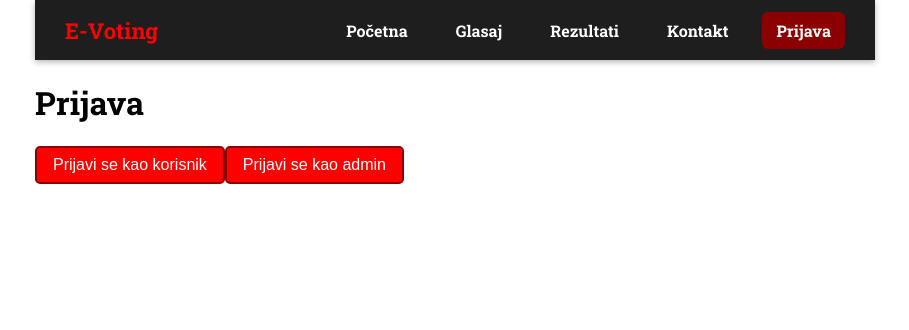
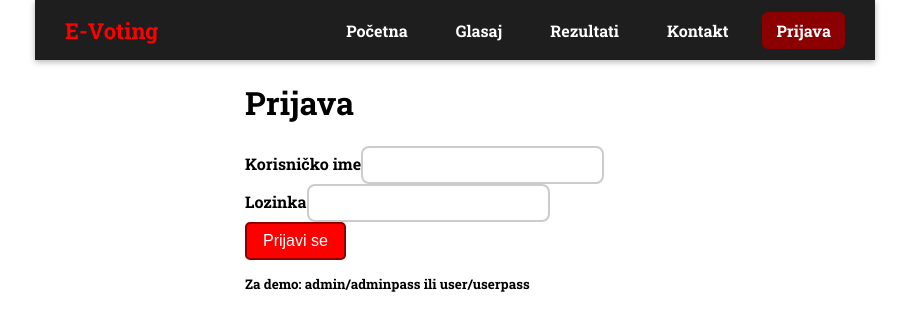
Before and after one commit to dkozina123/E-Voting, a React (Vite) app in the folder frontend/: page / in a window 1280 px wide. Shown: the top 330 px of the page, without its empty margins (215-1124 px from the left). Built offline with nearby package versions, Linux system fonts and the light colour scheme; a web font is replaced by a local one.

Commit message:
Login user/admin

```diff
--- a/frontend/src/pages/Login.jsx
+++ b/frontend/src/pages/Login.jsx
@@ -1,21 +1,69 @@
+import React, { useState } from "react";
 import { useNavigate } from "react-router-dom";
 
-function Login({ setRole }) {
+const HARD_USERS = [
+  { username: "admin", password: "adminpass", role: "admin" },
+  { username: "user", password: "userpass", role: "user" },
+];
+
+export default function Login({ setRole }) {
   const navigate = useNavigate();
+  const [username, setUsername] = useState("");
+  const [password, setPassword] = useState("");
+  const [error, setError] = useState("");
+  const [loading, setLoading] = useState(false);
 
-  function loginAs(role) {
-    setRole(role);
-    navigate("/vote");
-  }
+  const handleSubmit = (e) => {
+    e.preventDefault();
+    setError("");
+    setLoading(true);
+
+    setTimeout(() => {
+      const user = HARD_USERS.find(
+        (u) => u.username === username && u.password === password
+      );
+      if (!user) {
+        setError("Neispravno korisničko ime ili lozinka");
+        setLoading(false);
+        return;
+      }
+      setRole(user.role);
+      localStorage.setItem("evote_role", user.role);
+      setLoading(false);
+      navigate("/vote");
+    }, 400);
+  };
 
   return (
-    <div>
+    <div className="login-container" style={{ maxWidth: 360, margin: "auto" }}>
       <h1>Prijava</h1>
-
-      <button onClick={() => loginAs("user")}>Prijavi se kao korisnik</button>
-      <button onClick={() => loginAs("admin")}>Prijavi se kao admin</button>
+      <form onSubmit={handleSubmit}>
+        <label>
+          Korisničko ime
+          <input
+            type="text"
+            value={username}
+            onChange={(e) => setUsername(e.target.value)}
+            required
+          />
+        </label>
+        <label>
+          Lozinka
+          <input
+            type="password"
+            value={password}
+            onChange={(e) => setPassword(e.target.value)}
+            required
+          />
+        </label>
+        <button type="submit" disabled={loading}>
+          {loading ? "Prijava..." : "Prijavi se"}
+        </button>
+      </form>
+      {error && <div style={{ color: "red", marginTop: 8 }}>{error}</div>}
+      <div style={{ marginTop: 12 }}>
+        <small>Za demo: admin/adminpass ili user/userpass</small>
+      </div>
     </div>
   );
 }
-
-export default Login;
```
